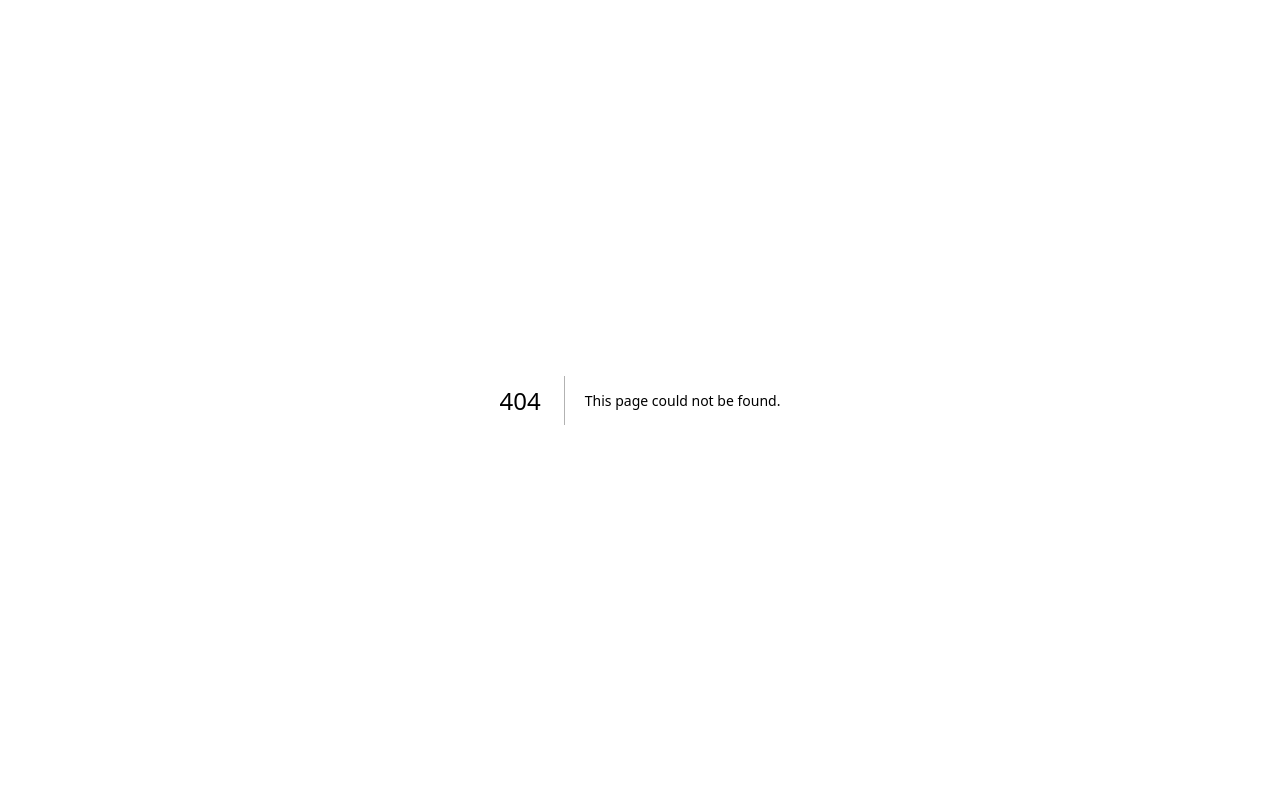
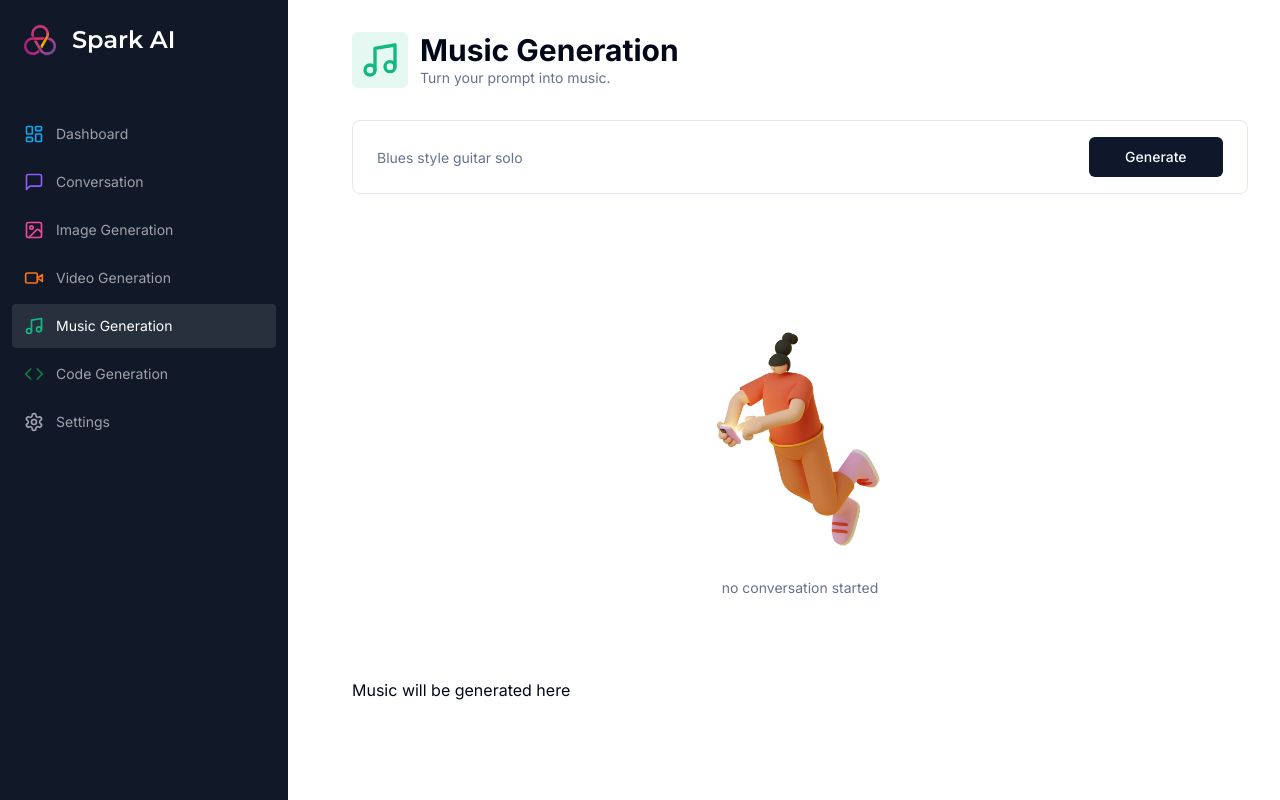
Before and after one commit to gkinghorn3/Spark-AI-, a Next.js app in the folder spark/: page /music in a window 1280 px wide. Before the commit this address had no page. Built offline with nearby package versions, Linux system fonts and the light colour scheme.

Commit message:
music generation page started- basic styling and route

```diff
--- /dev/null
+++ b/spark/app/(dashboard)/(routes)/music/constants.ts
@@ -0,0 +1,5 @@
+import * as z from "zod";
+
+export const formSchema = z.object({
+  prompt: z.string().min(1, { message: "Prompt is required" }),
+});
--- /dev/null
+++ b/spark/app/(dashboard)/(routes)/music/page.tsx
@@ -0,0 +1,125 @@
+'use client';
+
+import axios from "axios";
+import * as z from "zod";
+import Heading from "@/components/heading";
+import { Music } from "lucide-react";
+
+import { useForm } from "react-hook-form";
+import { zodResolver } from "@hookform/resolvers/zod";
+import { useRouter } from "next/navigation";
+import { cn } from "@/lib/utils";
+
+import { Form, FormControl, FormField, FormItem } from "@/components/ui/form";
+import { formSchema } from "./constants";
+import { Input } from "@/components/ui/input";
+import { Button } from "@/components/ui/button";
+import { useState } from "react";
+
+// import { ChatCompletionMessage } from "openai/resources/chat/index.mjs";
+
+import Empty from "@/components/empty"
+import Loader from "@/components/loader"
+import UserAvatar from "@/components/user-avatar";
+import BotAvatar from "@/components/bot-avatar";
+import OpenAI from "openai";
+import { ChatCompletionMessageParam } from "openai/resources/index.mjs";
+
+
+
+
+export default function MusicPage() {
+  const router = useRouter()
+  const [messages, setMessages] = useState<OpenAI.Chat.ChatCompletionMessageParam[]>([]);
+
+
+  const form = useForm<z.infer<typeof formSchema>>({
+    resolver: zodResolver(formSchema),
+    defaultValues: {
+      prompt: "",
+
+    }
+  })
+
+  const isLoading = form.formState.isSubmitting;
+
+  const onSubmit = async (values: z.infer<typeof formSchema>) => {
+    try {
+      const userMessage: ChatCompletionMessageParam = {
+        role: "user",
+        content: values.prompt,
+      }
+      const newMessages = [...messages, userMessage]
+
+      const response = await axios.post('/api/conversation', {
+        messages: newMessages,
+      });
+
+      setMessages((current) => [...current, userMessage, response.data])
+
+      form.reset()
+    } catch (error: any) {
+        // TODO: open pro Modal
+        console.log(error)
+    } finally {
+      router.refresh()
+    }
+  }
+
+  return (
+    <div>
+      <Heading
+        title="Music Generation"
+        description="Turn your prompt into music."
+        icon={Music}
+        iconColor="text-emerald-500"
+        bgColor="bg-emerald-500/10"
+      />
+      <div className="px-4 lg:px-8">
+        <div>
+          <Form {...form}>
+            <form onSubmit={form.handleSubmit(onSubmit)}
+            className="rounded-lg border w-full p-4 px-3 md:px-6 focus-within:shadow-sm
+             grid grid-cols-12 gap-2"
+            >
+            <FormField
+             name='prompt'
+             render={({field}) => (
+              <FormItem className="col-span-12 lg:col-span-10">
+                <FormControl className='m-0 p-0'>
+                  <Input
+                  className="border-0 outline-none focus-visible:ring-0 focus-visible:ring-transparent"
+                  disabled={isLoading}
+                  placeholder="Blues style guitar solo"
+                  {...field}
+                  />
+
+                </FormControl>
+              </FormItem>
+             )}
+            />
+            <Button className="col-span-12 lg:col-span-2 w-full" disabled={isLoading}>
+              Generate
+            </Button >
+            </form>
+
+          </Form >
+          <div className="space-7-4 mt-4">
+            {isLoading && (
+              <div className="p-8 rounded-lg w-full flex items-center justify-center bg-muted">
+                  <Loader />
+              </div>
+            )}
+            {messages.length === 0 && !isLoading && (
+              <Empty label="no conversation started" />
+            )}
+            <div>
+              Music will be generated here
+            </div>
+          </div>
+
+        </div>
+      </div>
+    </div>
+  );
+}
```
